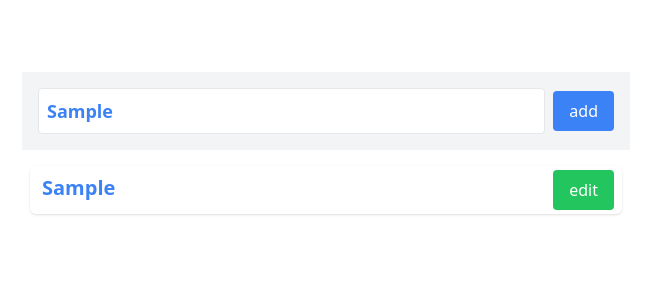
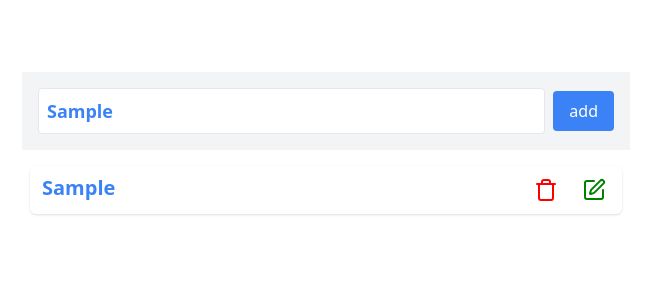
Before and after one commit to medmahmoudhdaya/todo, a React (Vite) app: page / in a window 1280 px wide. Both pictures are taken after typing "Sample" into the empty fields and a click on the button "add". Shown: the top 300 px of the page, without its empty margins (314-965 px from the left). Built offline with nearby package versions, Linux system fonts and the light colour scheme.

Commit message:
adding lucid react icons

```diff
--- a/package.json
+++ b/package.json
@@ -10,6 +10,7 @@
     "preview": "vite preview"
   },
   "dependencies": {
+    "lucide-react": "^0.556.0",
     "react": "^19.2.0",
     "react-dom": "^19.2.0"
   },
--- a/src/Components/Task.tsx
+++ b/src/Components/Task.tsx
@@ -1,8 +1,16 @@
+import { Trash } from "lucide-react"
+import { SquarePen } from "lucide-react"
+
 export default function Task({ task } : { task : string}){
     return (
         <div className="w-full py-1 px-2 shadow rounded-md flex gap-2">
             <p className="text-xl font-bold text-blue-500 p-1 flex-1">{task}</p>
-            <button className="py-2 px-4 bg-green-500 text-white rounded">edit</button>
+            <button className="p-2">
+                <Trash color="red"/>
+            </button>
+            <button className="p-2">
+                <SquarePen color="green"/>
+            </button>
         </div>
     )
 }
```
Also changed, not shown: 1 other file (tests, documents, lock files or other folders).
